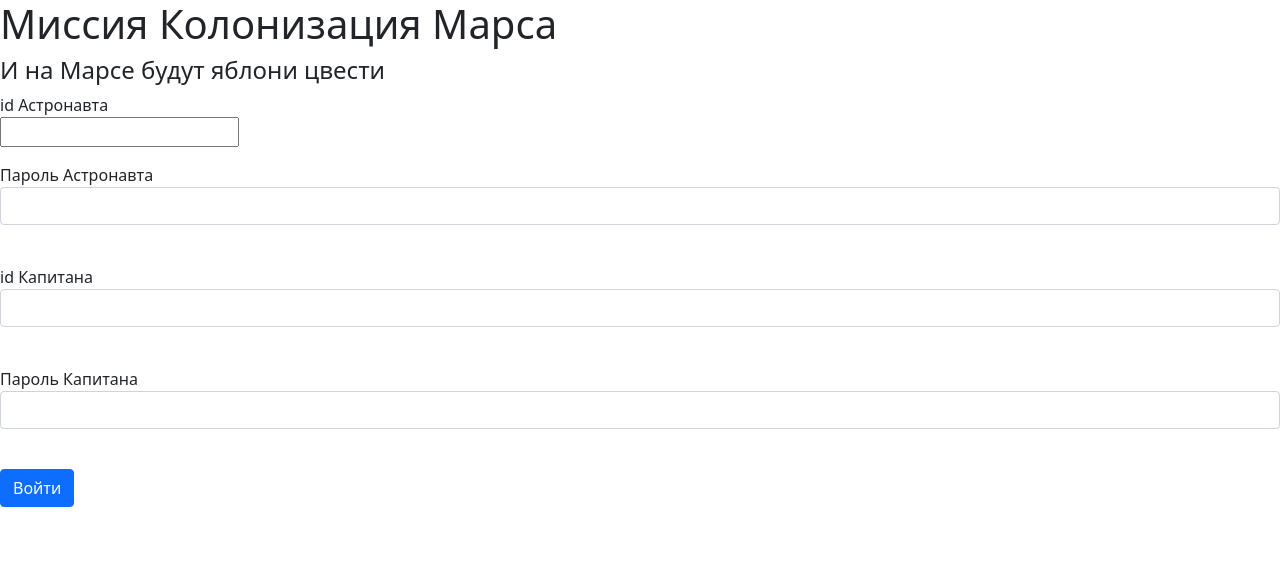
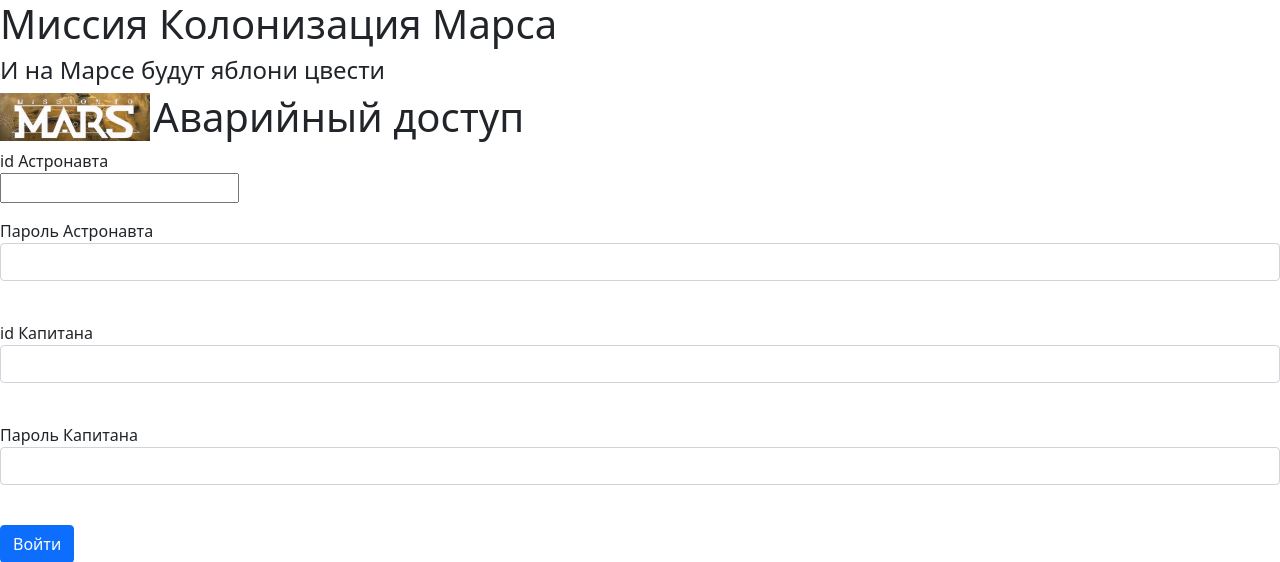
Before and after one commit to yymato/flask-templates, a Flask app: page /login in a window 1280 px wide. Shown: the top 562 px of the page. Run offline with Flask 3, Linux system fonts and the light colour scheme.

Commit message:
Задача Двойная защита (Исправлено)

```diff
--- a/main.py
+++ b/main.py
@@ -35,12 +35,13 @@ def answer():
     } # Шаблон сделан через цикл, так что количество параметров может быть любым
     return render_template('auto_answer.html', data=data.items())
 
-@app.route('/login')
+@app.route('/login', methods=['GET', 'POST'])
 def login():
     form = LoginForm()
 
     if form.validate_on_submit():
-        return '<h1>success</h1>'
+        return f'''<link href="{ url_for('static', filename='css/style.css') }" rel="stylesheet">
+         <h1>success</h1>'''
 
     return render_template('login.html', form=form)
 
--- /dev/null
+++ b/static/css/style.css
@@ -0,0 +1,4 @@
+.bla-bla {
+    background: url("/static/img/mission_small.png") no-repeat;
+    padding-left: 115pt;
+}
--- a/templates/login.html
+++ b/templates/login.html
@@ -4,6 +4,10 @@
 <link href="https://cdn.jsdelivr.net/npm/bootstrap@5.0.2/dist/css/bootstrap.min.css"
       rel="stylesheet" integrity="sha384-EVSTQN3/azprG1Anm3QDgpJLIm9Nao0Yz1ztcQTwFspd3yD65VohhpuuCOmLASjC"
       crossorigin="anonymous">
+<link href="{{ url_for('static', filename='css/style.css') }}" rel="stylesheet">
+<div class="bla-bla">
+    <h1>Аварийный доступ</h1>
+</div>
 <form action="" method="post">
         {{ form.hidden_tag() }}
         <p>
```
Also changed, not shown: static/img/mission_small.png (added).
